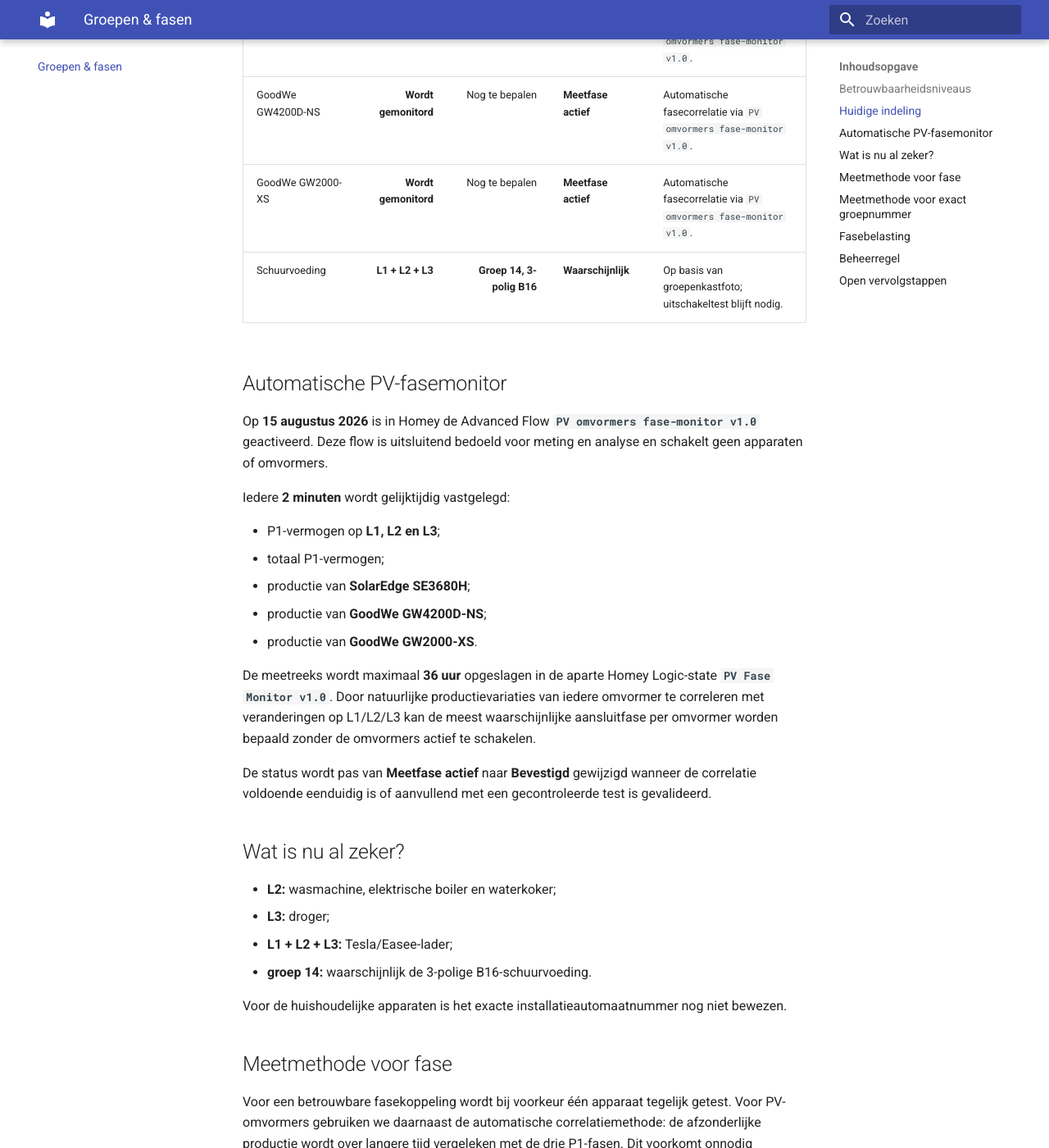
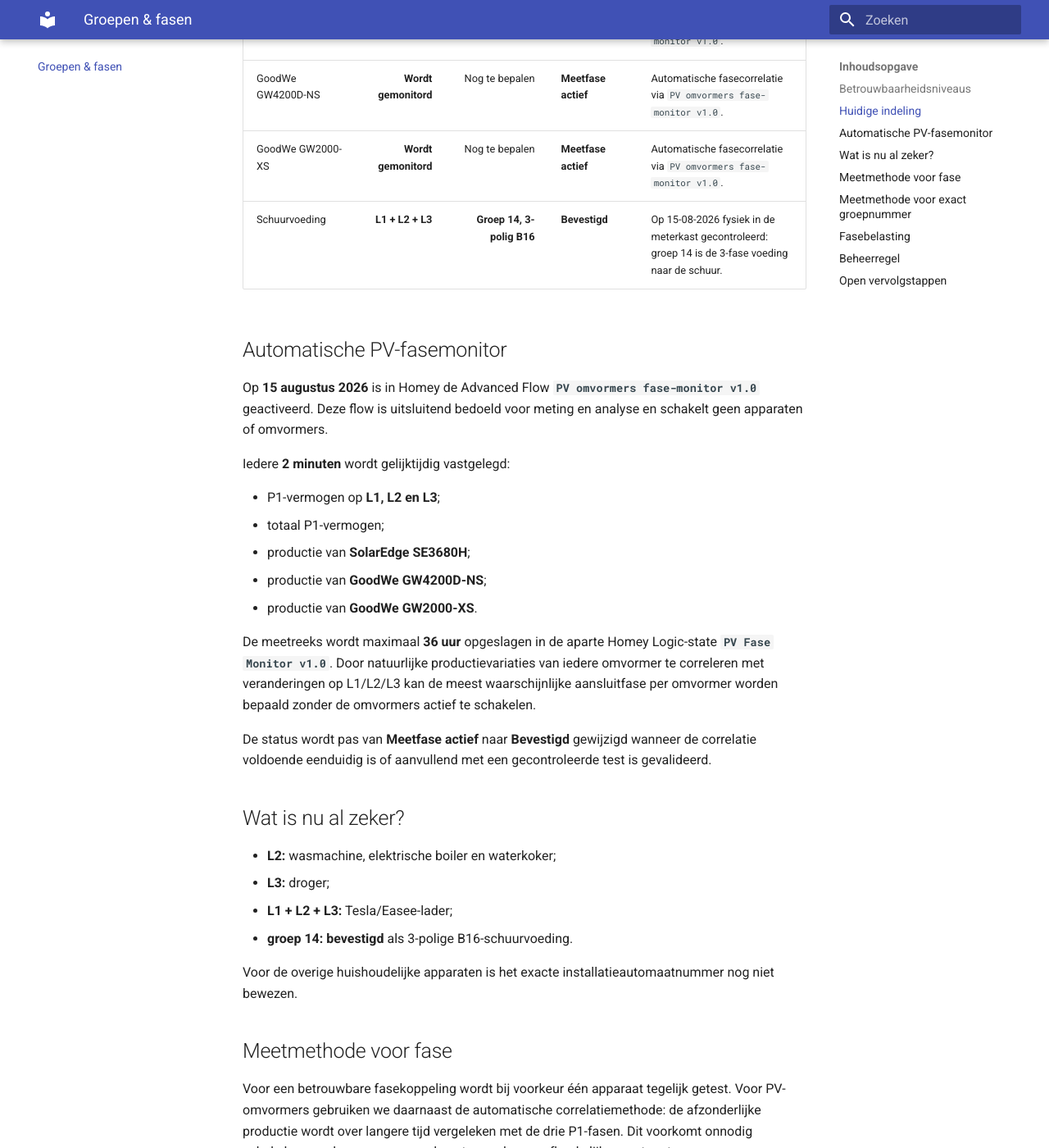
Before and after one commit to OnsKasteeltje/homey-energy-manual, an MkDocs documentation site: the page built from docs/groepen-fasen.md, in a window 1280 px wide and 1400 px high, scrolled down 1717 px. Shown: the whole window at 82% size. Built offline with MkDocs 1.6.1 and Material for MkDocs 9.7.7, drawn with Linux system fonts in a browser that asks for light colours; some of the changed text lies outside the part shown.

Commit message:
docs: confirm schuurvoeding as group 14

```diff
--- a/docs/groepen-fasen.md
+++ b/docs/groepen-fasen.md
@@ -30,7 +30,7 @@
 | SolarEdge SE3680H | **Wordt gemonitord** | Nog te bepalen | **Meetfase actief** | Automatische fasecorrelatie via `PV omvormers fase-monitor v1.0`. |
 | GoodWe GW4200D-NS | **Wordt gemonitord** | Nog te bepalen | **Meetfase actief** | Automatische fasecorrelatie via `PV omvormers fase-monitor v1.0`. |
 | GoodWe GW2000-XS | **Wordt gemonitord** | Nog te bepalen | **Meetfase actief** | Automatische fasecorrelatie via `PV omvormers fase-monitor v1.0`. |
-| Schuurvoeding | **L1 + L2 + L3** | **Groep 14, 3-polig B16** | **Waarschijnlijk** | Op basis van groepenkastfoto; uitschakeltest blijft nodig. |
+| Schuurvoeding | **L1 + L2 + L3** | **Groep 14, 3-polig B16** | **Bevestigd** | Op 15-08-2026 fysiek in de meterkast gecontroleerd: groep 14 is de 3-fase voeding naar de schuur. |
 
 ## Automatische PV-fasemonitor
 
@@ -53,9 +53,9 @@
 - **L2:** wasmachine, elektrische boiler en waterkoker;
 - **L3:** droger;
 - **L1 + L2 + L3:** Tesla/Easee-lader;
-- **groep 14:** waarschijnlijk de 3-polige B16-schuurvoeding.
+- **groep 14:** **bevestigd** als 3-polige B16-schuurvoeding.
 
-Voor de huishoudelijke apparaten is het exacte installatieautomaatnummer nog niet bewezen.
+Voor de overige huishoudelijke apparaten is het exacte installatieautomaatnummer nog niet bewezen.
 
 ## Meetmethode voor fase
 
@@ -78,6 +78,6 @@
 
 ## Open vervolgstappen
 
-De actieve PV-fasemonitor verzamelt nu de data waarmee de fase van de drie omvormers kan worden bepaald. Daarnaast blijven vaatwasser, kookplaat/fornuis, koffiezetapparaat, Quooker en Quatt nog open. Voor reeds geïdentificeerde apparaten moeten de exacte installatieautomaten nog fysiek worden gekoppeld.
+De actieve PV-fasemonitor verzamelt nu de data waarmee de fase van de drie omvormers kan worden bepaald. Daarnaast blijven vaatwasser, kookplaat/fornuis, koffiezetapparaat, Quooker en Quatt nog open. Voor reeds geïdentificeerde apparaten moeten de exacte installatieautomaten nog fysiek worden gekoppeld. **Groep 14 als schuurvoeding is niet langer een open punt.**
 
-> Laatste inhoudelijke update: 15 augustus 2026, avond. Toegevoegd: actieve `PV omvormers fase-monitor v1.0`, 2-minutenmeetinterval, 36-uurs meetbuffer en meetstatus van alle drie PV-omvormers.
+> Laatste inhoudelijke update: 15 augustus 2026, avond. Groep 14 is nu door fysieke controle in de meterkast bevestigd als de 3-polige B16-schuurvoeding.
```
Also changed, not shown: other parts of docs/groepen-fasen.md (+1 -1 lines).
